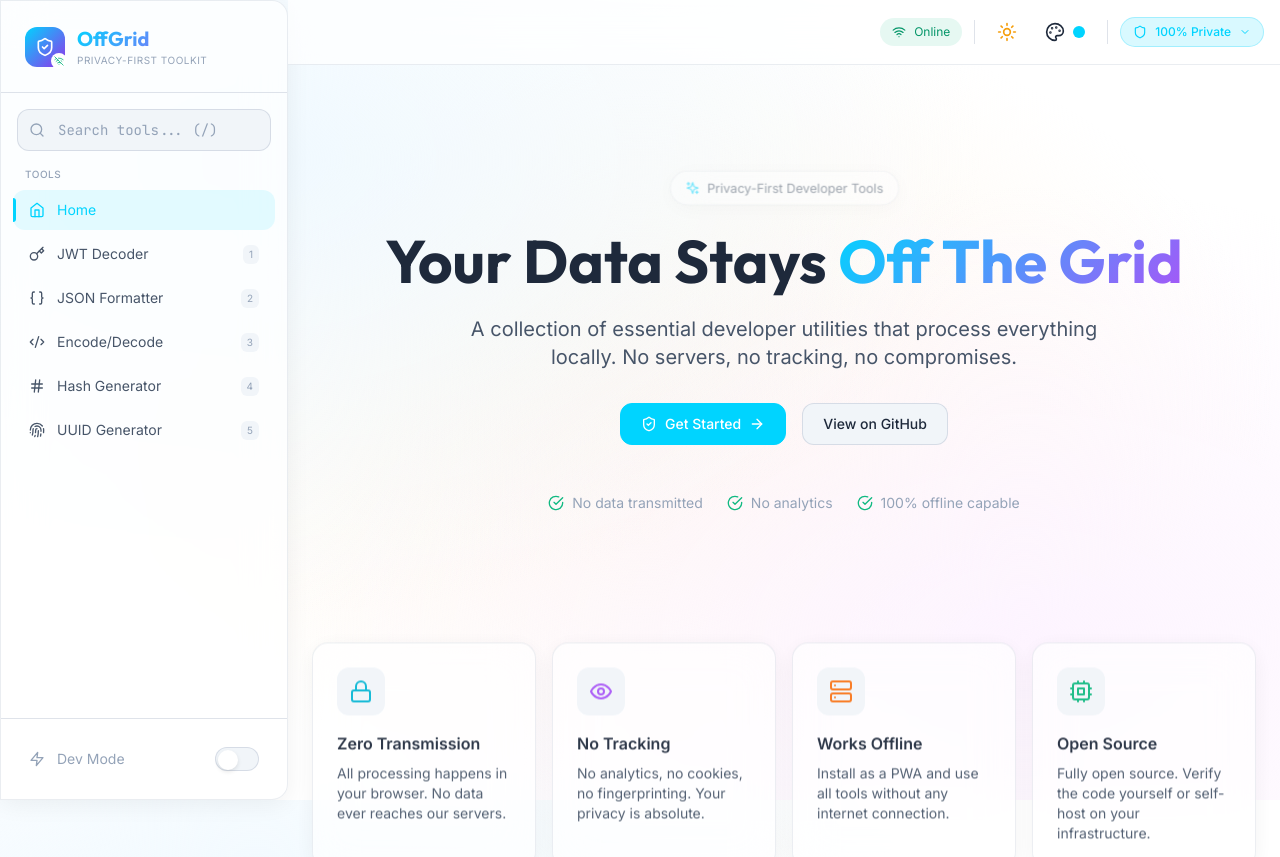
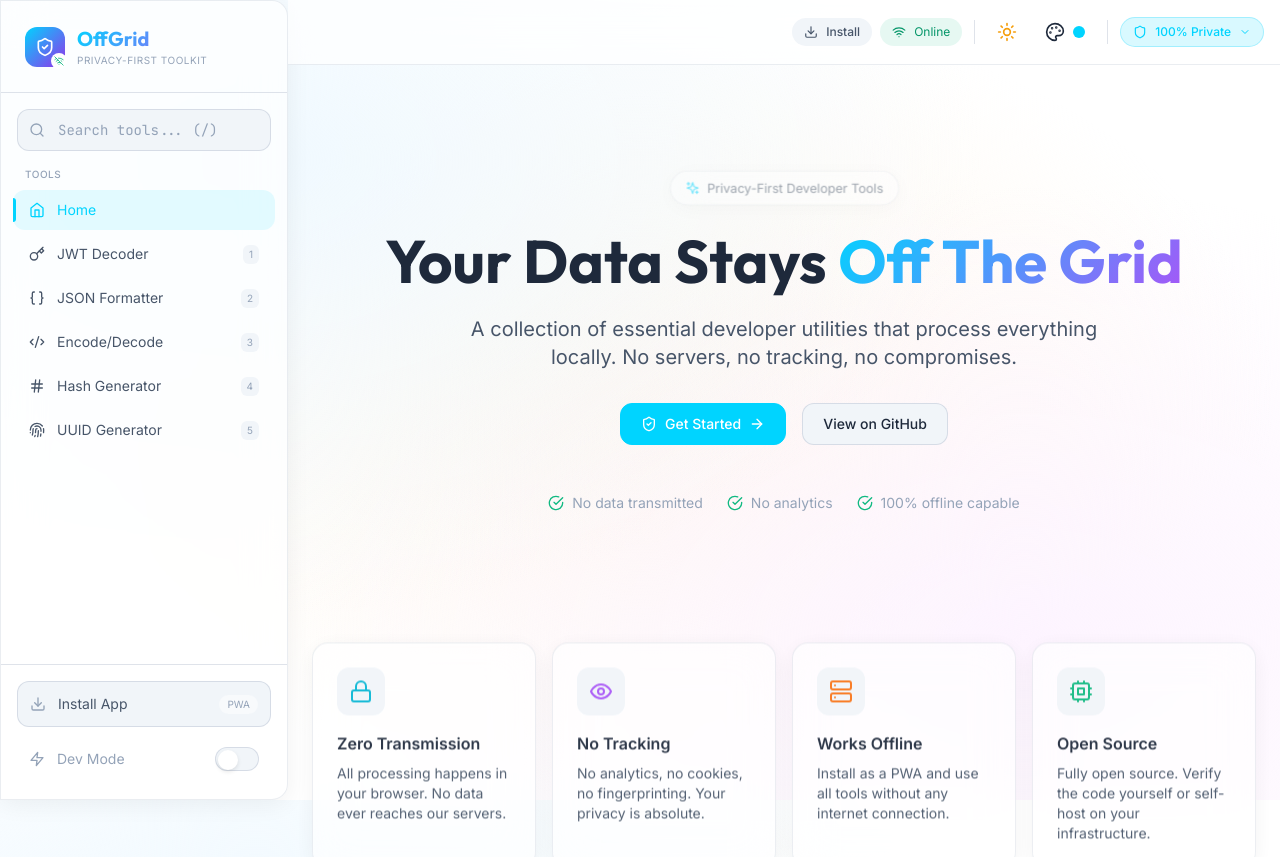
Before and after one commit to aabbhishek/off-grid, a React (Vite) app: page /jwt in a window 1280 px wide. Shown: the top 857 px of the page. Built offline with nearby package versions, Linux system fonts and the light colour scheme.

Commit message:
feat: Enhance PWA support with install prompts and updated manifest. Added install buttons in the sidebar and header, improved app description, and included additional icons and screenshots in the manifest.

```diff
--- a/src/App.jsx
+++ b/src/App.jsx
@@ -5,7 +5,7 @@
   Shield, Key, Braces, Code2, Hash, Fingerprint,
   Search, ShieldOff, Wifi, WifiOff, Github,
   ChevronDown, Zap, Menu, X, Home, Sun, Moon,
-  Palette, Check, ShieldCheck
+  Palette, Check, ShieldCheck, Download, Smartphone
 } from 'lucide-react'
 
 // Import components
@@ -243,7 +243,7 @@
 }
 
 // Sidebar component
-const Sidebar = ({ isOpen, setIsOpen }) => {
+const Sidebar = ({ isOpen, setIsOpen, deferredPrompt, setDeferredPrompt, isInstalled }) => {
   const location = useLocation()
   const [searchQuery, setSearchQuery] = useState('')
   const searchInputRef = useRef(null)
@@ -382,8 +382,13 @@
           )}
         </nav>
 
-        {/* Dev Mode Toggle */}
-        <div className="p-4 border-t border-[var(--border-color)]">
+        {/* Install App & Dev Mode Toggle */}
+        <div className="p-4 border-t border-[var(--border-color)] space-y-2">
+          <InstallButton
+            deferredPrompt={deferredPrompt}
+            setDeferredPrompt={setDeferredPrompt}
+            isInstalled={isInstalled}
+          />
           <DevModeToggle />
         </div>
       </motion.aside>
@@ -411,8 +416,121 @@
   )
 }
 
+// PWA Install Button (Sidebar version)
+const InstallButton = ({ deferredPrompt, setDeferredPrompt, isInstalled }) => {
+  const { showToast } = useApp()
+
+  const handleInstall = async () => {
+    if (!deferredPrompt) {
+      // Show instructions for manual installation
+      showToast('Use browser menu → "Install App" or "Add to Home Screen"')
+      return
+    }
+
+    // Show the install prompt
+    deferredPrompt.prompt()
+
+    // Wait for the user to respond
+    const { outcome } = await deferredPrompt.userChoice
+
+    if (outcome === 'accepted') {
+      showToast('OffGrid installed successfully!')
+    }
+
+    // Clear the deferred prompt
+    setDeferredPrompt(null)
+  }
+
+  // Show installed state
+  if (isInstalled) {
+    return (
+      <div className="w-full flex items-center gap-3 p-3 rounded-xl bg-emerald-500/10 text-emerald-600 dark:text-emerald-400">
+        <Smartphone className="w-4 h-4" />
+        <span className="text-sm">App Installed</span>
+        <Check className="w-4 h-4 ml-auto" />
+      </div>
+    )
+  }
+
+  return (
+    <motion.button
+      initial={{ opacity: 0, y: 10 }}
+      animate={{ opacity: 1, y: 0 }}
+      onClick={handleInstall}
+      className={`w-full flex items-center justify-between p-3 rounded-xl transition-all duration-200 ${
+        deferredPrompt
+          ? 'bg-gradient-to-r from-[var(--accent)]/20 to-purple-500/20 hover:from-[var(--accent)]/30 hover:to-purple-500/30 border border-[var(--accent)]/30'
+          : 'bg-[var(--bg-tertiary)] hover:bg-[var(--accent)]/10 border border-[var(--border-color)]'
+      }`}
+    >
+      <div className="flex items-center gap-3">
+        <Download className={`w-4 h-4 ${deferredPrompt ? 'accent-text' : 'text-[var(--text-tertiary)]'}`} />
+        <span className={`text-sm ${deferredPrompt ? 'text-[var(--text-primary)]' : 'text-[var(--text-secondary)]'}`}>
+          Install App
+        </span>
+      </div>
+      <div className={`text-[10px] px-2 py-0.5 rounded-full ${
+        deferredPrompt
+          ? 'bg-[var(--accent)]/20 accent-text'
+          : 'bg-[var(--bg-secondary)] text-[var(--text-tertiary)]'
+      }`}>
+        PWA
+      </div>
+    </motion.button>
+  )
+}
+
+// Header Install Button (compact version)
+const HeaderInstallButton = ({ deferredPrompt, setDeferredPrompt, isInstalled }) => {
+  const { showToast } = useApp()
+
+  const handleInstall = async () => {
+    if (!deferredPrompt) {
+      // Show instructions for manual installation
+      showToast('Use browser menu → "Install App" or "Add to Home Screen"')
+      return
+    }
+
+    deferredPrompt.prompt()
+    const { outcome } = await deferredPrompt.userChoice
+
+    if (outcome === 'accepted') {
+      showToast('OffGrid installed successfully!')
+    }
+
+    setDeferredPrompt(null)
+  }
+
+  // If already installed, show a badge
+  if (isInstalled) {
+    return (
+      <div className="flex items-center gap-2 px-3 py-1.5 rounded-full text-xs font-medium bg-emerald-500/20 text-emerald-600 dark:text-emerald-400">
+        <Smartphone className="w-3.5 h-3.5" />
+        <span className="hidden sm:inline">Installed</span>
+      </div>
+    )
+  }
+
+  return (
+    <motion.button
+      initial={{ opacity: 0, scale: 0.9 }}
+      animate={{ opacity: 1, scale: 1 }}
+      onClick={handleInstall}
+      className={`flex items-center gap-2 px-3 py-1.5 rounded-full text-xs font-medium transition-all ${
+        deferredPrompt
+          ? 'bg-gradient-to-r from-[var(--accent)] to-purple-500 text-white hover:opacity-90'
+          : 'bg-[var(--bg-tertiary)] text-[var(--text-secondary)] hover:text-[var(--text-primary)] hover:bg-[var(--accent)]/20'
+      }`}
+      title={deferredPrompt ? "Install OffGrid as an app" : "Click for install instructions"}
+    >
+      <Download className="w-3.5 h-3.5" />
+      <span className="hidden sm:inline">Install</span>
+    </motion.button>
+  )
+}
+
 // Header component
-const Header = ({ setIsOpen, theme, setTheme, accent, setAccent }) => {
+const Header = ({ setIsOpen, theme, setTheme, accent, setAccent, deferredPrompt, setDeferredPrompt, isInstalled }) => {
   const { isOnline } = useApp()
 
   return (
@@ -428,6 +546,13 @@
         <div className="flex-1" />
 
         <div className="flex items-center gap-2">
+          {/* Install App Button */}
+          <HeaderInstallButton
+            deferredPrompt={deferredPrompt}
+            setDeferredPrompt={setDeferredPrompt}
+            isInstalled={isInstalled}
+          />
+
           {/* Online/Offline indicator */}
           <div className={`flex items-center gap-2 text-xs px-3 py-1.5 rounded-full ${
             isOnline
@@ -489,6 +614,10 @@
   const [toast, setToast] = useState(null)
   const [sidebarOpen, setSidebarOpen] = useState(false)
 
+  // PWA Install state
+  const [deferredPrompt, setDeferredPrompt] = useState(null)
+  const [isInstalled, setIsInstalled] = useState(false)
+
   // Handle boot complete
   const handleBootComplete = () => {
     setIsBooting(false)
@@ -524,6 +653,35 @@
     return () => {
       window.removeEventListener('online', handleOnline)
       window.removeEventListener('offline', handleOffline)
+    }
+  }, [])
+
+  // PWA Install prompt
+  useEffect(() => {
+    // Check if already installed
+    if (window.matchMedia('(display-mode: standalone)').matches) {
+      setIsInstalled(true)
+    }
+
+    const handleBeforeInstall = (e) => {
+      // Prevent the mini-infobar from appearing on mobile
+      e.preventDefault()
+      // Store the event for later use
+      setDeferredPrompt(e)
+    }
+
+    const handleAppInstalled = () => {
+      setIsInstalled(true)
+      setDeferredPrompt(null)
+      showToast('OffGrid has been installed!')
+    }
+
+    window.addEventListener('beforeinstallprompt', handleBeforeInstall)
+    window.addEventListener('appinstalled', handleAppInstalled)
+
+    return () => {
+      window.removeEventListener('beforeinstallprompt', handleBeforeInstall)
+      window.removeEventListener('appinstalled', handleAppInstalled)
     }
   }, [])
 
@@ -591,7 +749,13 @@
           className="min-h-screen mesh-bg"
         >
           <div className="flex">
-            <Sidebar isOpen={sidebarOpen} setIsOpen={setSidebarOpen} />
+            <Sidebar
+              isOpen={sidebarOpen}
+              setIsOpen={setSidebarOpen}
+              deferredPrompt={deferredPrompt}
+              setDeferredPrompt={setDeferredPrompt}
+              isInstalled={isInstalled}
+            />
 
             <div className="flex-1 flex flex-col min-h-screen">
               <Header
@@ -600,6 +764,9 @@
                 setTheme={setTheme}
                 accent={accent}
                 setAccent={setAccent}
+                deferredPrompt={deferredPrompt}
+                setDeferredPrompt={setDeferredPrompt}
+                isInstalled={isInstalled}
               />
 
               <main className="flex-1 p-4 lg:p-6 relative z-0">
--- a/vite.config.js
+++ b/vite.config.js
@@ -8,26 +8,64 @@
     react(),
     VitePWA({
       registerType: 'autoUpdate',
-      includeAssets: ['favicon.svg', 'robots.txt'],
+      includeAssets: ['favicon.svg', 'favicon.ico', 'robots.txt'],
       manifest: {
         name: 'OffGrid - Privacy-First Developer Toolkit',
         short_name: 'OffGrid',
-        description: 'A collection of developer utilities that process everything locally in your browser.',
+        description: 'A collection of developer utilities that process everything locally in your browser. No data leaves your device.',
         theme_color: '#0a0a14',
         background_color: '#0a0a14',
         display: 'standalone',
+        orientation: 'portrait',
         start_url: '/off-grid/',
         scope: '/off-grid/',
+        categories: ['developer', 'utilities', 'productivity'],
         icons: [
           {
-            src: '/off-grid/icon-192.png',
+            src: '/off-grid/logo192.png',
             sizes: '192x192',
-            type: 'image/png'
+            type: 'image/png',
+            purpose: 'any'
           },
           {
-            src: '/off-grid/icon-512.png',
+            src: '/off-grid/logo512.png',
             sizes: '512x512',
-            type: 'image/png'
+            type: 'image/png',
+            purpose: 'any'
+          },
+          {
+            src: '/off-grid/logo512.png',
+            sizes: '512x512',
+            type: 'image/png',
+            purpose: 'maskable'
+          }
+        ],
+        screenshots: [
+          {
+            src: '/off-grid/screenshot.png',
+            sizes: '1280x720',
+            type: 'image/png',
+            form_factor: 'wide',
+            label: 'OffGrid Dashboard'
+          }
+        ]
+      },
+      workbox: {
+        globPatterns: ['**/*.{js,css,html,ico,png,svg,woff2}'],
+        runtimeCaching: [
+          {
+            urlPattern: /^https:\/\/fonts\.googleapis\.com\/.*/i,
+            handler: 'CacheFirst',
+            options: {
+              cacheName: 'google-fonts-cache',
+              expiration: {
+                maxEntries: 10,
+                maxAgeSeconds: 60 * 60 * 24 * 365 // 1 year
+              },
+              cacheableResponse: {
+                statuses: [0, 200]
+              }
+            }
           }
         ]
       }
```
